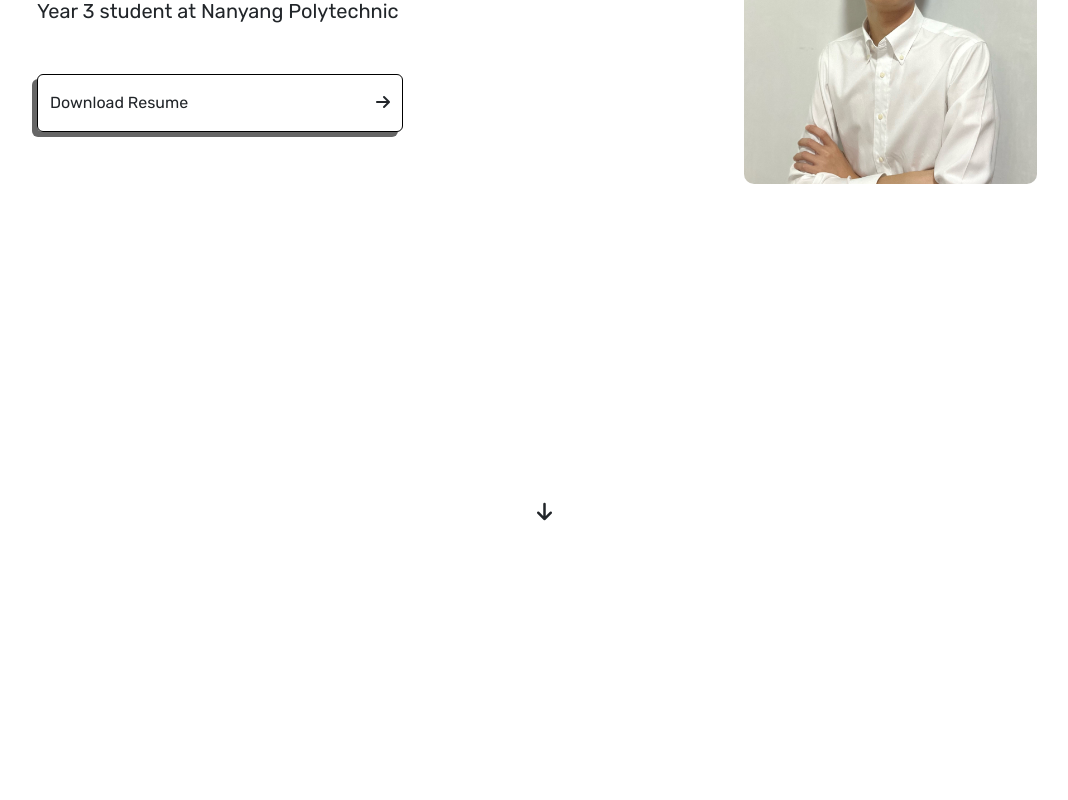
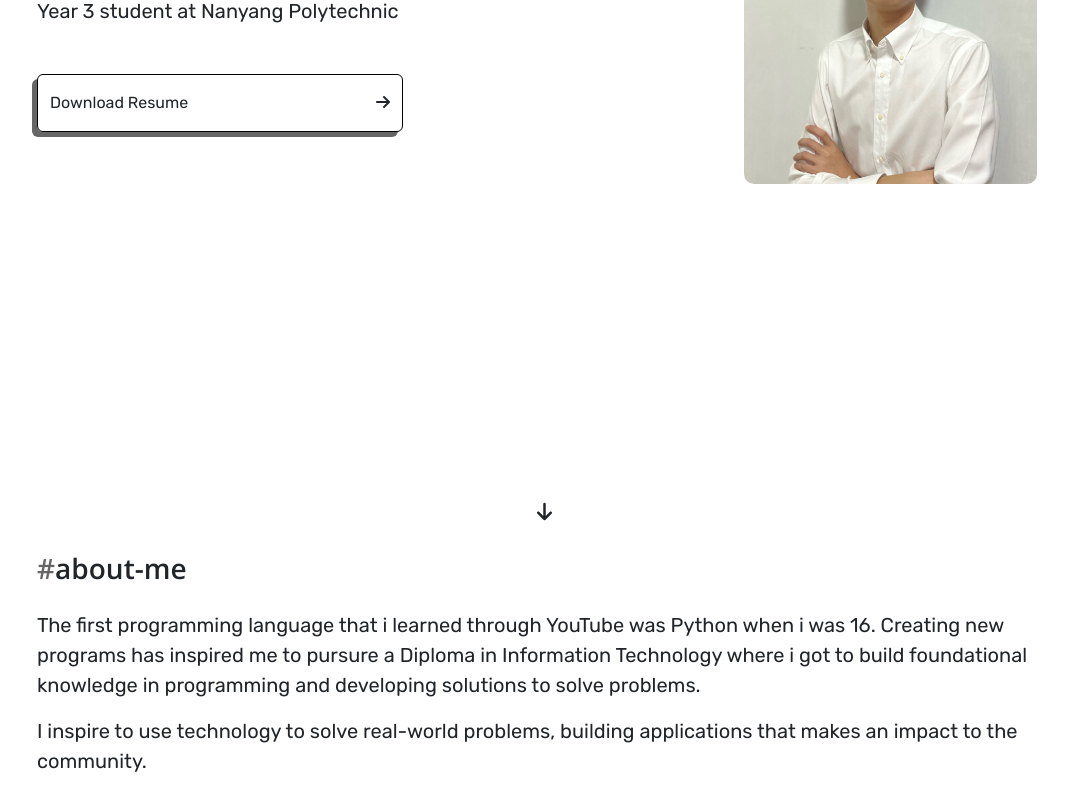
Before and after one commit to jadenlohh/portfolio, a React (Create React App) app: page / in a window 1280 px wide. Shown: the part 256-1056 px from the top of the page, without its empty margins (103-1171 px from the left). Before the commit the page ends 808 px from the top, so only its background shows below. Built offline with nearby package versions, Linux system fonts and the light colour scheme; the HTML template or start-up script is replaced by a standard one.

Commit message:
feat: add about me component

```diff
--- a/src/App.js
+++ b/src/App.js
@@ -1,4 +1,5 @@
 import './App.css';
+import AboutMe from './components/AboutMe';
 import Hero from './components/Hero';
 import Navbar from './components/Navbar';
 
@@ -8,6 +9,7 @@ function App() {
       <div className='app'>
         <Navbar />
         <Hero />
+        <AboutMe />
       </div>
     </div>
   );
--- /dev/null
+++ b/src/components/AboutMe.jsx
@@ -0,0 +1,20 @@
+import React from 'react';
+import '../styles/aboutMe.css';
+
+const AboutMe = () => {
+  return (
+    <div className='container my-4' id='about-me'>
+      <h3 className='mb-4'><span style={{color: '#666'}}>#</span>about-me</h3>
+      <p>
+        The first programming language that i learned through YouTube was Python when i was 16. Creating new programs has inspired me to
+        pursure a Diploma in Information Technology where i got to build foundational knowledge in programming and developing solutions to
+        solve problems.
+      </p>
+      <p>
+        I inspire to use technology to solve real-world problems, building applications that makes an impact to the community.
+      </p>
+    </div>
+  )
+}
+
+export default AboutMe
--- /dev/null
+++ b/src/styles/aboutMe.css
@@ -0,0 +1,3 @@
+h3 {
+  font-family: 'Open Sans', sans-serif;
+}
```
